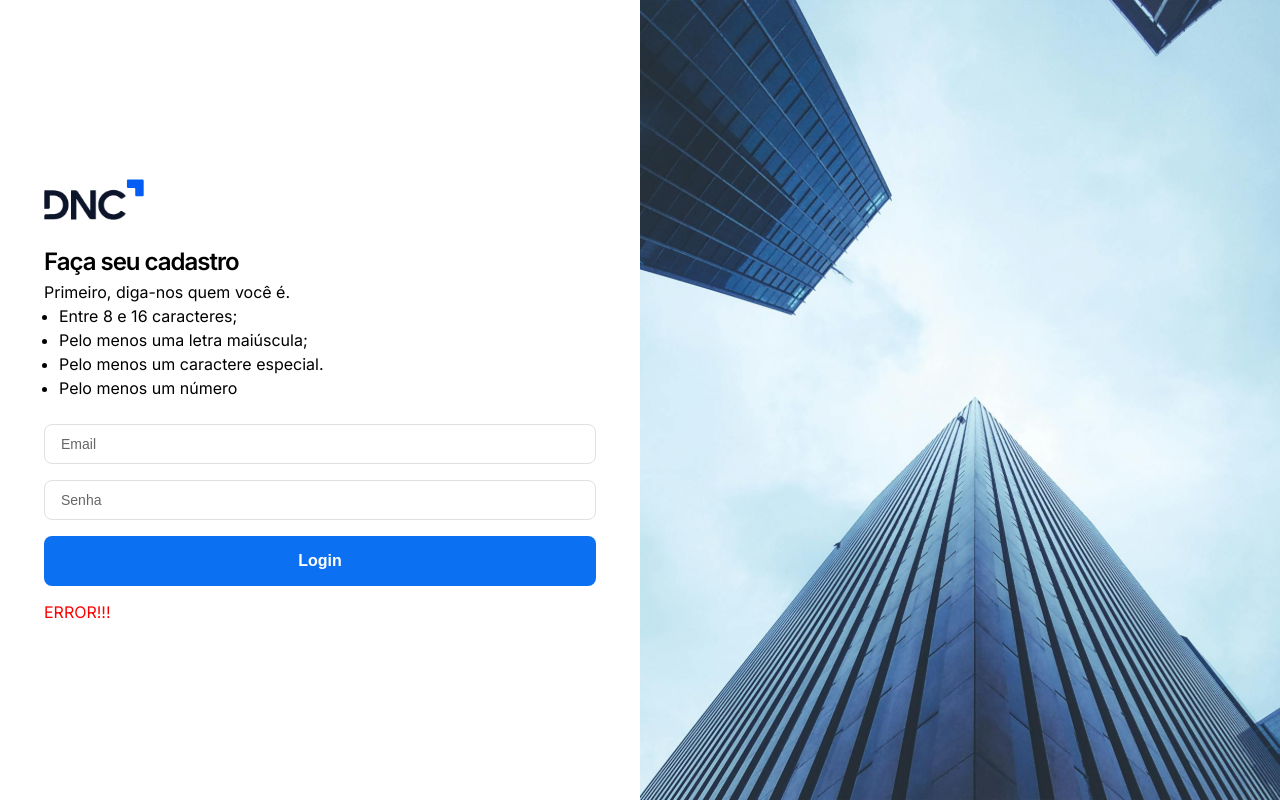
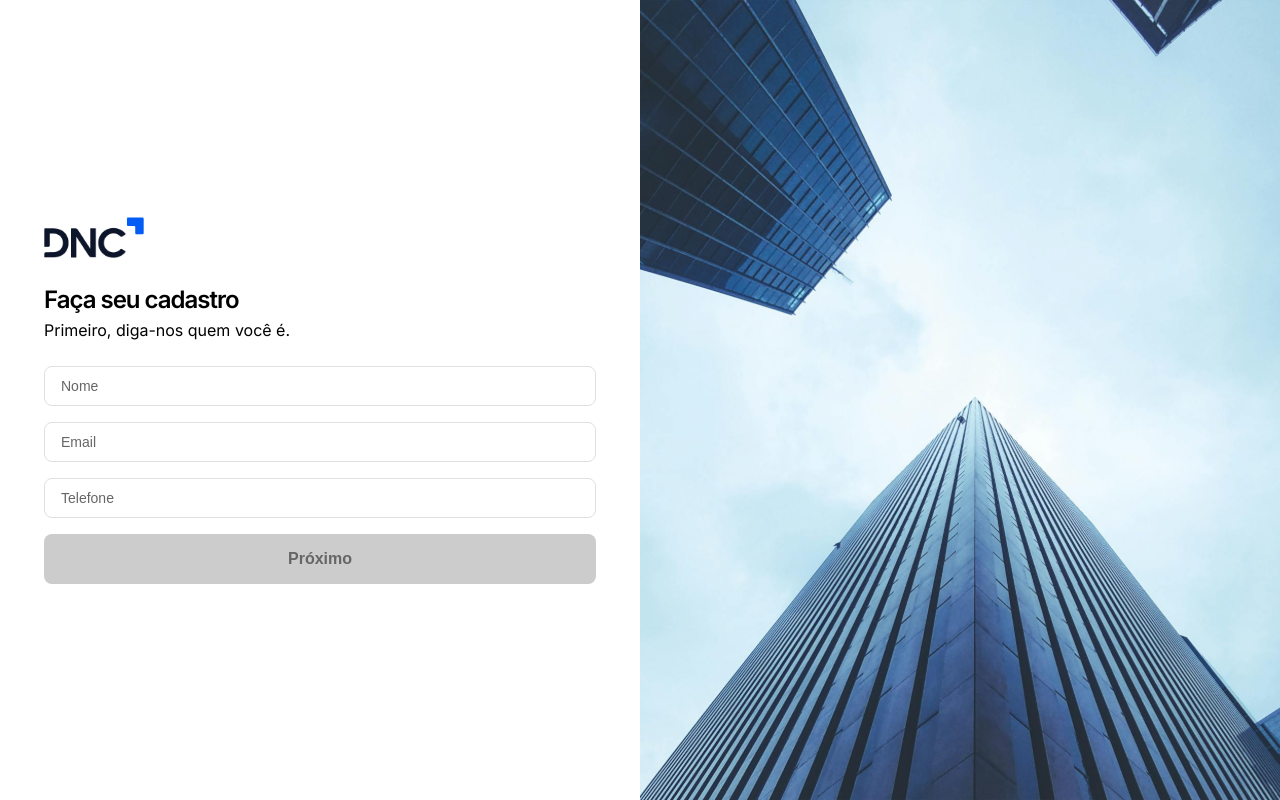
Before and after one commit to wagner1067/dashboard-vendas, a React (Vite) app: page /cadastro in a window 1280 px wide. Built offline with nearby package versions, Linux system fonts and the light colour scheme.

Commit message:
Feat: Create Profile Flow

```diff
--- a/package.json
+++ b/package.json
@@ -13,6 +13,7 @@
     "@emotion/react": "^11.13.3",
     "@emotion/styled": "^11.13.0",
     "@mui/material": "^6.1.6",
+    "@reduxjs/toolkit": "^2.5.0",
     "@types/js-cookie": "^3.0.6",
     "@types/styled-components": "^5.1.34",
     "axios": "^1.7.8",
@@ -22,6 +23,7 @@
     "react": "^18.3.1",
     "react-chartjs-2": "^5.2.0",
     "react-dom": "^18.3.1",
+    "react-redux": "^9.2.0",
     "react-router-dom": "^6.27.0",
     "styled-components": "^6.1.13"
   },
--- a/src/pages/Login.tsx
+++ b/src/pages/Login.tsx
@@ -1,46 +1,66 @@
-import { ChangeEvent, useEffect } from "react";
-import { useNavigate } from "react-router-dom";
-import { jwtDecode } from "jwt-decode";
-import Cookies from "js-cookie";
-
-//HOOKS
-import { useFormValidation, usePost } from "@/hooks";
-
-//UTILS
-import { jwtExpirationDateConverter, pxToRem } from "@/utils";
-
-//COMPONENTS
-import { BannerImage, FormComponent, Logo, StyledH1, StyledP, } from "@/components";
+/* eslint-disable react-hooks/exhaustive-deps */
+import { ChangeEvent, useEffect } from 'react'
+import { useNavigate } from 'react-router-dom'
+import { jwtDecode } from 'jwt-decode'
+import Cookies from 'js-cookie'
 
 // MUI
 import Box from '@mui/material/Box'
 import Container from '@mui/material/Container'
 import Grid from '@mui/material/Grid'
 
-//TYPES
-import { DecodedJWT, MessageProps, LoginData, LoginPostData } from "@/types";
+// COMPONENTS
+import {
+    BannerImage,
+    FormComponent,
+    Logo,
+    StyledH1,
+    StyledP,
+} from '@/components'
+
+// HOOKS
+import { useFormValidation, usePost } from '@/hooks'
+
+// UTILS
+import { jwtExpirationDateConverter, pxToRem } from '@/utils'
+
+// REDUX
+import { useSelector } from 'react-redux'
+import { RootState } from '@/redux'
+
+// TYPES
+import { DecodedJWT, LoginData, LoginPostData, MessageProps } from '@/types'
 
 function Login() {
-    const navigate = useNavigate()
     const inputs = [
         { type: 'email', placeholder: 'Email' },
-        { type: 'password', placeholder: 'Senha' }
+        { type: 'password', placeholder: 'Senha' },
     ]
     const { data, loading, error, postData } = usePost<LoginData, LoginPostData>(
         'login'
     )
     const { formValues, formValid, handleChange } = useFormValidation(inputs)
+    const { email, message } = useSelector(
+        (state: RootState) => state.createProfile
+    )
+    const navigate = useNavigate()
 
     const handleMessage = (): MessageProps => {
-        if (!error) return { msg: '', type: 'success' }
+        if (!error)
+            return {
+                msg: message ?? '',
+                type: 'success',
+            }
         switch (error) {
-            case 401: return {
-                msg: 'Email e e/ou senha inválidos',
-                type: 'error'
+            case 401:
+                return {
+                    msg: 'Email e/ou senha inválidos.',
+                    type: 'error',
                 }
-            default: return {
+            default:
+                return {
                     msg: 'Não foi possível realizar a operação. Entre em contato com nosso suporte.',
-                type: 'error'
+                    type: 'error',
                 }
         }
     }
@@ -49,7 +69,7 @@
         e.preventDefault()
         await postData({
             email: String(formValues[0]),
-            password: String(formValues[1])
+            password: String(formValues[1]),
         })
     }
 
@@ -64,6 +84,12 @@
         if (Cookies.get('Authorization')) navigate('/home')
     }, [data, navigate])
 
+    useEffect(() => {
+        if (email) {
+            handleChange(0, email)
+        }
+    }, [email])
+
     return (
         <>
             <Box>
@@ -74,17 +100,21 @@
                         sm={6}
                         sx={{ alignItems: 'center', display: 'flex', height: '100vh' }}
                     >
-                        <Container maxWidth='sm'>
-                            <Box sx={{ marginBottom: pxToRem(24) }}><Logo height={41} width={100} /></Box>
+                        <Container maxWidth="sm">
+                            <Box sx={{ marginBottom: pxToRem(24) }}>
+                                <Logo height={41} width={100} />
+                            </Box>
                             <Box sx={{ marginBottom: pxToRem(24) }}>
                                 <StyledH1>Bem-vindo</StyledH1>
                                 <StyledP>Digite sua senha e email para logar</StyledP>
                             </Box>
-                            <FormComponent inputs={inputs.map((input, index) => ({
+                            <FormComponent
+                                inputs={inputs.map((input, index) => ({
                                     type: input.type,
                                     placeholder: input.placeholder,
                                     value: formValues[index] || '',
-                                onChange: (e: ChangeEvent<HTMLInputElement>) => handleChange(index, (e.target as HTMLInputElement).value)
+                                    onChange: (e: ChangeEvent<HTMLInputElement>) =>
+                                        handleChange(index, (e.target as HTMLInputElement).value),
                                 }))}
                                 buttons={[
                                     {
@@ -92,18 +122,14 @@
                                         disabled: !formValid || loading,
                                         type: 'submit',
                                         onClick: handleSubmit,
-                                        children: loading ? 'Aguarde...' : 'Login'
-                                    }
+                                        children: loading ? 'Aguarde...' : 'Login',
+                                    },
                                 ]}
                                 message={handleMessage()}
                             />
                         </Container>
                     </Grid>
-                    <Grid
-                        item
-                        sm={6}
-                        sx={{ display: { xs: 'none', sm: 'block' } }}
-                    >
+                    <Grid item sm={6} sx={{ display: { xs: 'none', sm: 'block' } }}>
                         <BannerImage />
                     </Grid>
                 </Grid>
--- a/src/pages/Registration.tsx
+++ b/src/pages/Registration.tsx
@@ -1,8 +1,82 @@
+/* eslint-disable react-hooks/exhaustive-deps */
+import { ChangeEvent, useEffect } from "react";
+import { useNavigate } from "react-router-dom";
+
+//COMPONENTS
 import { Box, Container, Grid } from "@mui/material";
 import { BannerImage, FormComponent, Logo, StyledH1, StyledP, StyledUl } from "@/components";
 import { pxToRem } from "@/utils";
 
+//HOOKS
+import { useFormValidation, usePost } from "@/hooks";
+
+//REDUX
+import { useDispatch, useSelector } from "react-redux";
+import { RootState } from "@/redux";
+import { setMessage, setProfileData } from "@/redux/slices/createProfile";
+
+//TYPES
+import { CreateProfileData, InputProps } from "@/types";
+
 function Registration() {
+    const dispatch = useDispatch()
+    const navigate = useNavigate()
+    const { email } = useSelector((state: RootState) => state.createProfile)
+    const { data,
+        loading,
+        error,
+        postData,
+    } = usePost<string, CreateProfileData>('profile/create')
+
+    //FORM STEP1
+    const step1Inputs: InputProps[] = [
+        { name: 'name', type: 'text', placeholder: 'Nome', required: true },
+        { name: 'email', type: 'email', placeholder: 'Email' },
+        { name: 'phone', type: 'tel', placeholder: 'Telefone', required: true },
+    ]
+    const handleStep1 = (e: React.FormEvent) => {
+        e.preventDefault()
+        dispatch(
+            setProfileData({
+                email: String(step1FormValues[1])
+            })
+        )
+    }
+    const { formValues: step1FormValues,
+        formValid: step1FormValid,
+        handleChange: step1FormHandleChange
+    } = useFormValidation(step1Inputs)
+
+    //FORM STEP2
+    const step2Inputs: InputProps[] = [
+        { type: 'password', placeholder: 'Senha' }
+    ]
+    const handleStep2 = async (e: React.FormEvent) => {
+        e.preventDefault()
+        await postData({
+            name: String(step1FormValues[0]),
+            email: String(step1FormValues[1]),
+            phone: String(step1FormValues[2]),
+            password: String(step2FormValues[0])
+        })
+    }
+    const { formValues: step2FormValues,
+        formValid: step2FormValid,
+        handleChange: step2FormHandleChange
+    } = useFormValidation(step2Inputs)
+
+    const handleStepInputs = email ? step2Inputs : step1Inputs
+
+    useEffect(() => {
+        if (data !== null) {
+            dispatch(setMessage('Usuário criado com sucesso.'))
+            navigate('/')
+        } else if (error) {
+            alert(
+                `Não foi possível realizar a operação. Entre em contato com nosso suporte (${error})`
+            )
+        }
+    }, [data, error, navigate])
 
     return (
         <>
@@ -17,26 +91,42 @@
                         <Container maxWidth='sm'>
                             <Box sx={{ marginBottom: pxToRem(24) }}><Logo height={41} width={100} /></Box>
                             <Box sx={{ marginBottom: pxToRem(24) }}>
-                                <StyledH1>Faça seu cadastro</StyledH1>
-                                <StyledP>Primeiro, diga-nos quem você é.</StyledP>
-                                <StyledUl>
-                                    <li>Entre 8 e 16 caracteres;</li>
-                                    <li>Pelo menos uma letra maiúscula;</li>
-                                    <li>Pelo menos um caractere especial.</li>
-                                    <li>Pelo menos um número</li>
-                                </StyledUl>
+                                <StyledH1>{email ? 'Defina sua senha' : 'Faça seu cadastro'}</StyledH1>
+                                <StyledP>
+                                    {''}
+                                    {email ? 'Sua senha deve ter:' : 'Primeiro, diga-nos quem você é.'}
+                                </StyledP>
+                                {email && (
+                                    <StyledUl>
+                                        <li>Entre 8 e 16 caracteres;</li>
+                                        <li>Pelo menos uma letra maiúscula;</li>
+                                        <li>Pelo menos um caractere especial.</li>
+                                        <li>Pelo menos um número</li>
+                                    </StyledUl>
+                                )}
                             </Box>
-                            <FormComponent inputs={[
-                                { type: 'email', placeholder: 'Email' },
-                                { type: 'password', placeholder: 'Senha' }
-                            ]}
+                            <FormComponent inputs={handleStepInputs.map((input, index) => ({
+                                type: input.type,
+                                placeholder: input.placeholder,
+                                value: email ? step2FormValues[index] || '' : step1FormValues[index] || '',
+                                onChange: (e: ChangeEvent<HTMLInputElement>) => email
+                                    ? step2FormHandleChange(
+                                        index,
+                                        (e.target as HTMLInputElement).value)
+                                    : step1FormHandleChange(
+                                        index,
+                                        (e.target as HTMLInputElement).value),
+                            }))}
                                 buttons={[
-                                    { className: 'primary', type: 'submit', children: 'Login' }
+                                    {
+                                        className: 'primary',
+                                        disabled: email ? !step2FormValid || loading : !step1FormValid,
+                                        onClick: email ? handleStep2 : handleStep1,
+                                        type: 'submit',
+                                        children: email ? 'Enviar' : 'Próximo'
+                                    }
                                 ]}
-                                message={{
-                                    msg: 'ERROR!!!',
-                                    type: 'error'
-                                }} />
+                            />
                         </Container>
                     </Grid>
                     <Grid
--- /dev/null
+++ b/src/redux/index.ts
@@ -0,0 +1,13 @@
+import { configureStore } from "@reduxjs/toolkit"
+import createProfileReducer from './slices/createProfile'
+
+const store = configureStore({
+    reducer: {
+        createProfile: createProfileReducer,
+    }
+})
+
+export type RootState = ReturnType<typeof store.getState>
+export type AppDispatch = typeof store.dispatch
+
+export default store;
--- /dev/null
+++ b/src/redux/slices/createProfile.ts
@@ -0,0 +1,26 @@
+import { createSlice, PayloadAction } from "@reduxjs/toolkit";
+import { CreateProfileData } from "@/types";
+
+const initialState: Omit<CreateProfileData, 'name' | 'phone' | 'password'> = {
+    email: '',
+    message: null,
+}
+
+const profileSlice = createSlice({
+    name: 'profile',
+    initialState,
+    reducers: {
+        setProfileData: (
+            state,
+            action: PayloadAction<Omit<CreateProfileData, 'name' | 'phone' | 'password'>>
+        ) => {
+            state.email = action.payload.email
+        },
+        setMessage: (state, action: PayloadAction<string>) => {
+            state.message = action.payload
+        }
+    }
+})
+
+export const { setProfileData, setMessage } = profileSlice.actions
+export default profileSlice.reducer
```
Also changed, not shown: src/hooks/useFormValidation.ts (+12 -1 lines), src/main.tsx (+8 -4 lines), src/types/profileDdata.d.ts (+8 -0 lines), 1 other file (tests, documents, lock files or other folders). Lines whose indentation alone changed are shown as unchanged.
